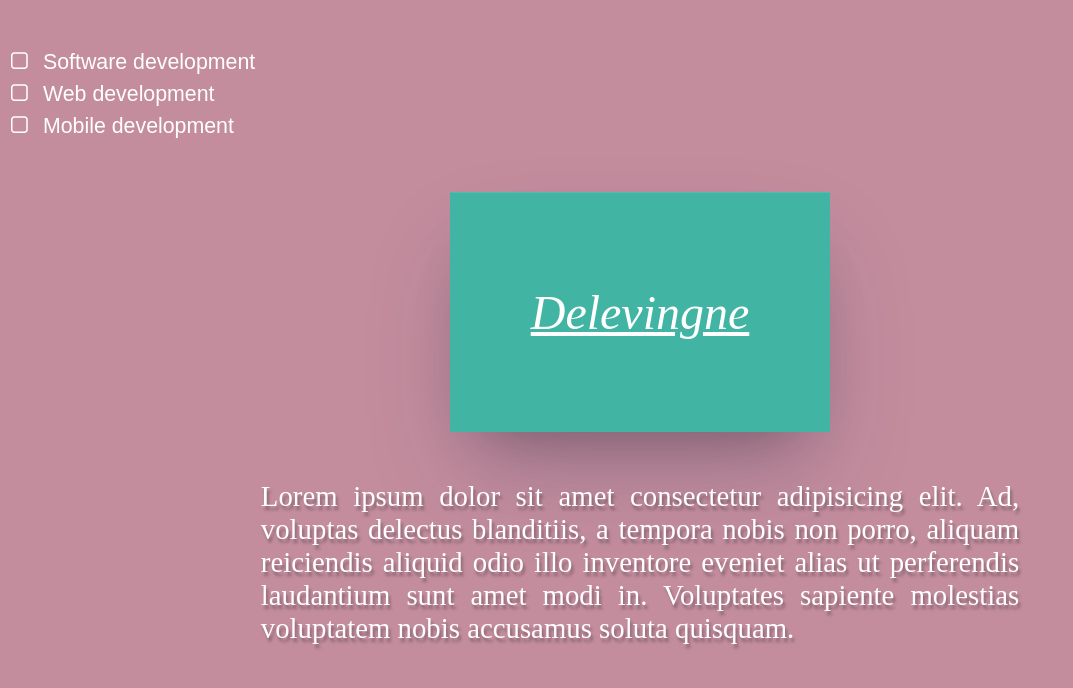
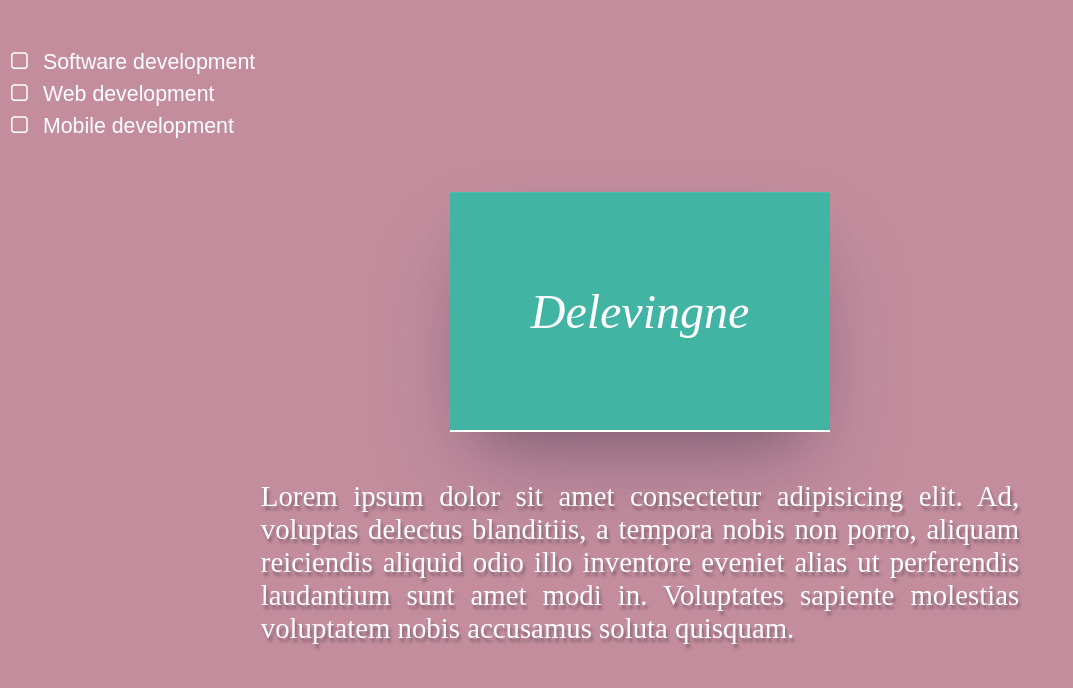
Before and after one commit to Ratelif/testing, a plain HTML site: page index.html in a window 1280 px wide. In both pictures the pointer is over the element "Delevingne". Shown: the whole page, without its empty margins (0-1073 px from the left). Drawn offline with Linux system fonts and the light colour scheme.

Commit message:
hover effect on the div

```diff
--- a/style.css
+++ b/style.css
@@ -1,5 +1,9 @@
 body {
    background-color: #c38d9e;
+}
+
+* {
+   box-sizing: border-box;
 }
 
 .input {
@@ -69,8 +73,8 @@ body {
 
 .box:hover {
    cursor: pointer;
-   text-decoration:underline;
    font-style: italic;
+   border-bottom: 2px solid white;;
 }
 
 .text {
```
